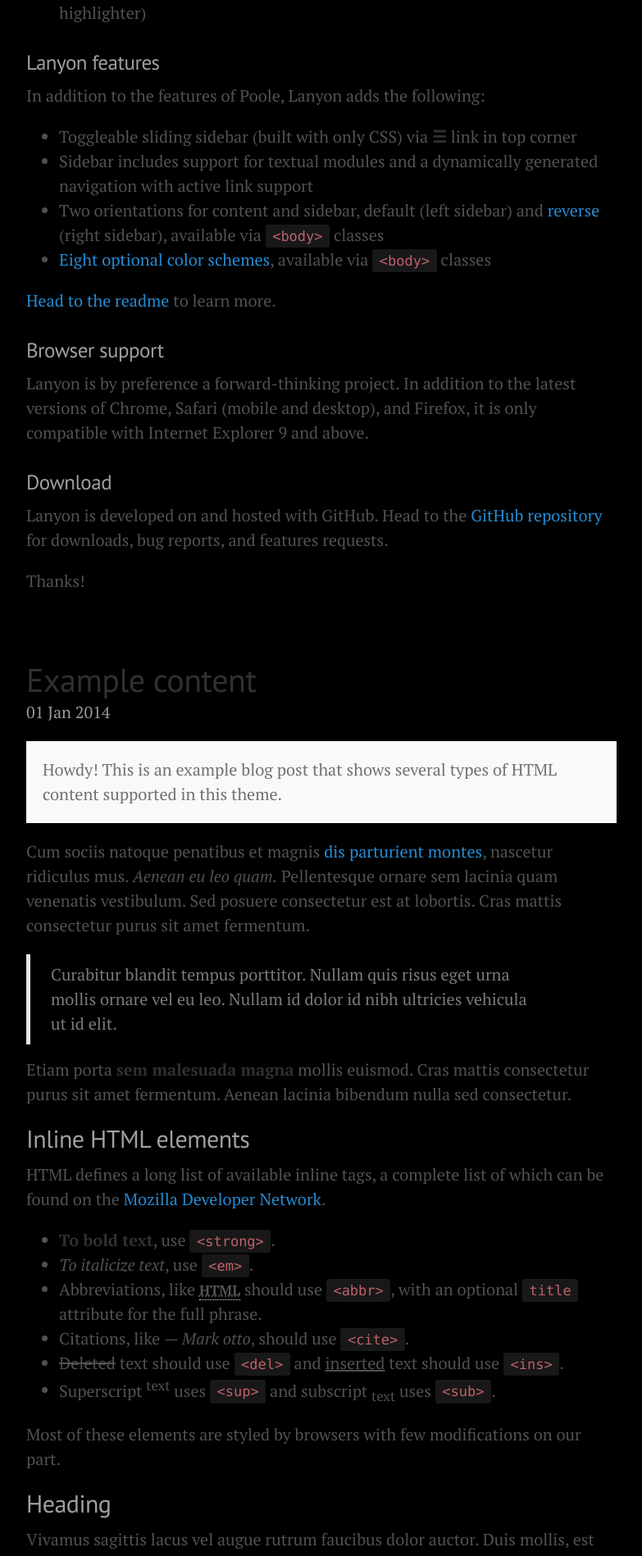
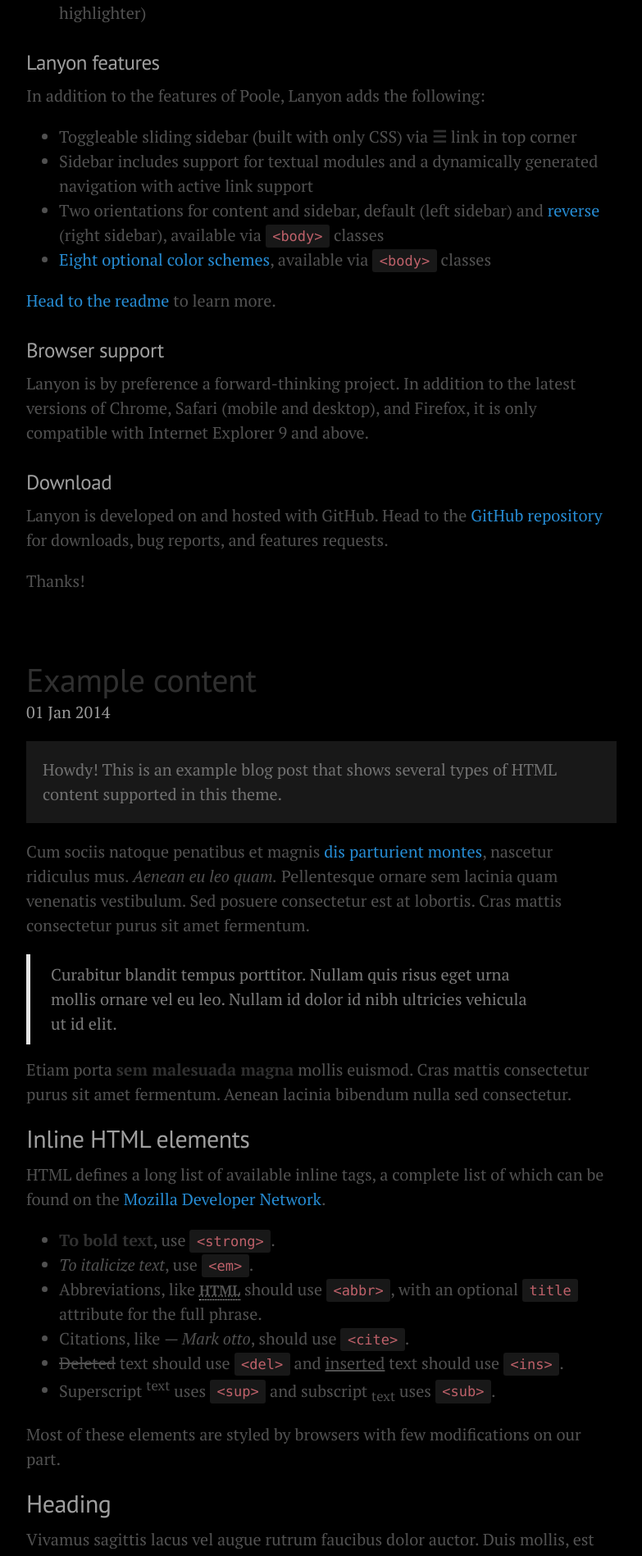
Before and after one commit to iankeane/keanegit.github.io, a Jekyll site: the page built from index.html, in a window 1280 px wide. Shown: the part 683-2581 px from the top of the page at 82% size, without its empty margins (248-1031 px from the left). Built offline with Jekyll 4.4.1, drawn with Linux system fonts in a browser that asks for light colours; the list of posts is cut into pages by our own code.

Commit message:
messages

```diff
--- a/public/css/poole.css
+++ b/public/css/poole.css
@@ -275,7 +275,7 @@
   margin-bottom: 1rem;
   padding: 1rem;
   color: #717171;
-  background-color: #f9f9f9;
+  background-color: #181818;
 }
 
 
```
